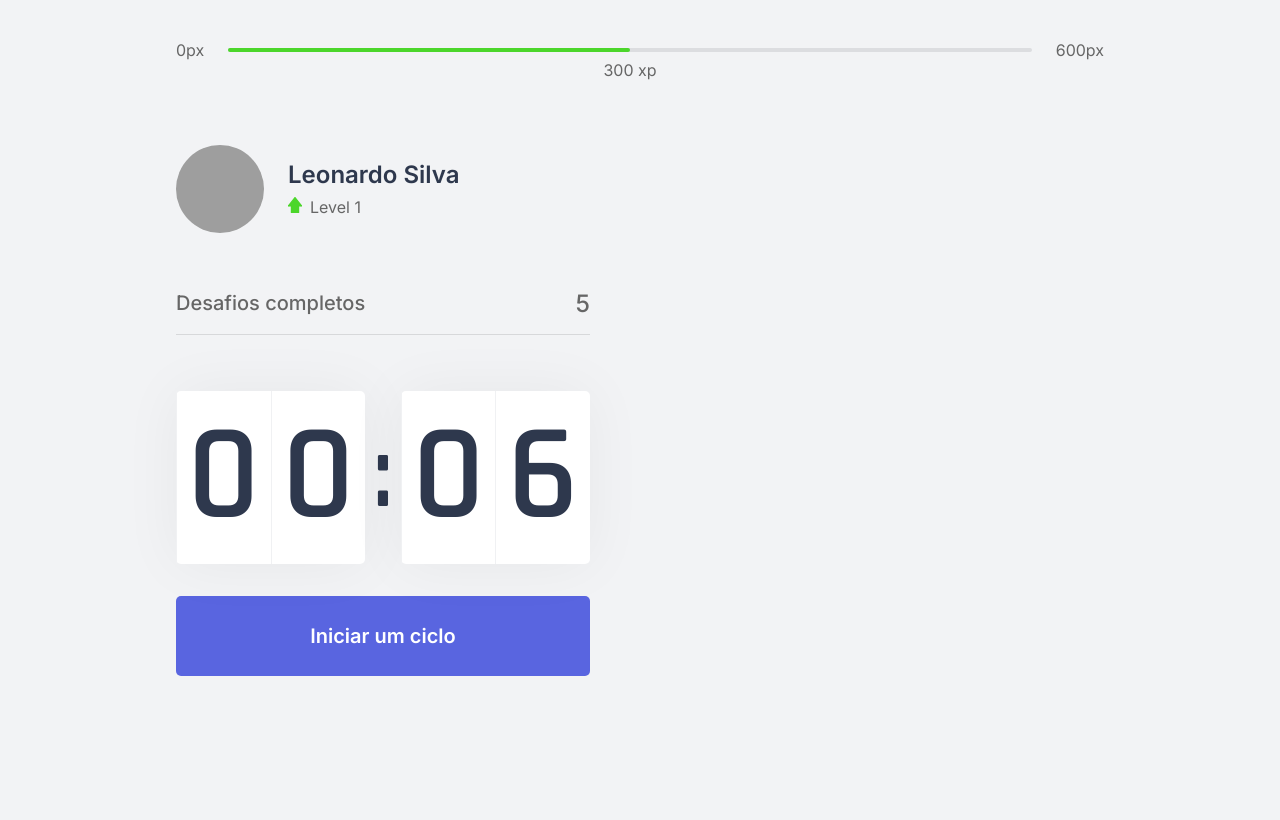
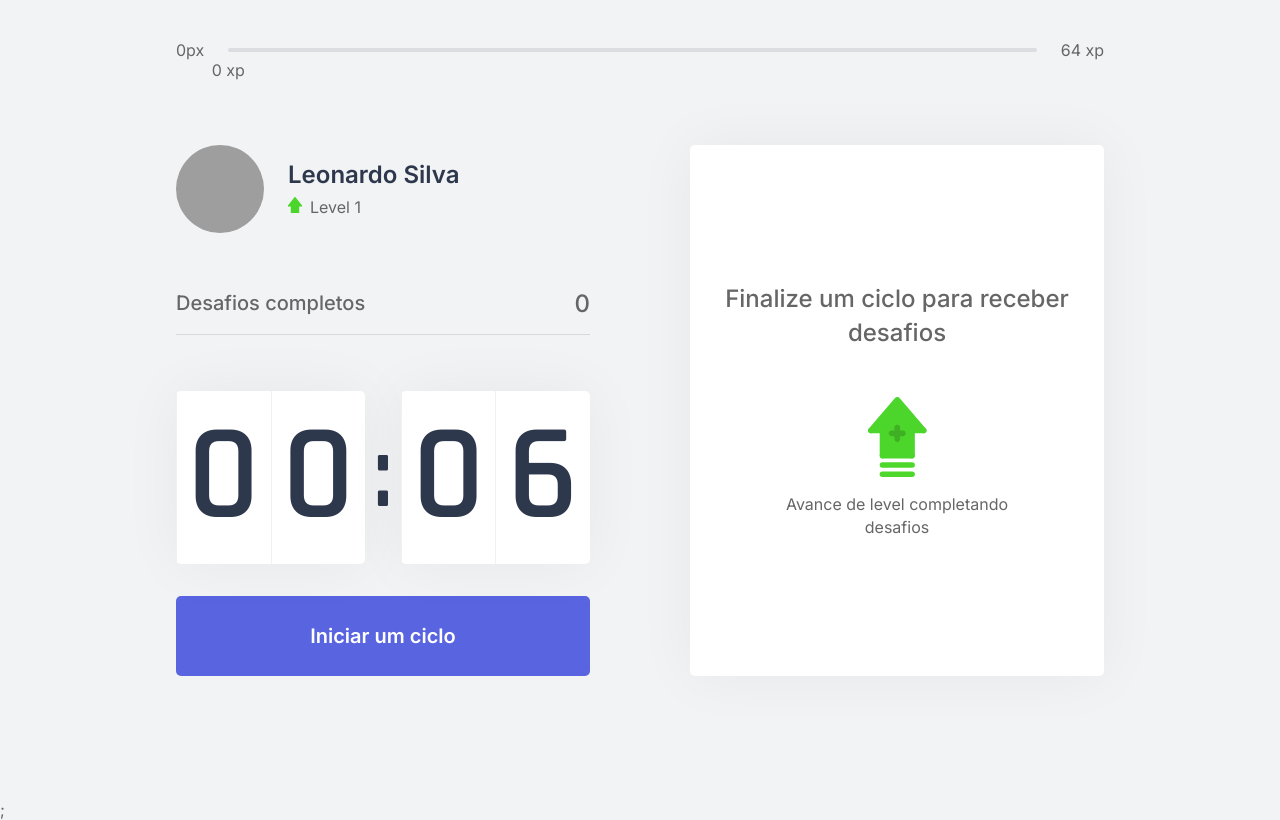
Before and after one commit to leosilva-dev/moveit, a Next.js app: page / in a window 1280 px wide. Built offline with nearby package versions, Linux system fonts and the light colour scheme; grey boxes are pictures that could not be loaded.

Commit message:
Finalização da aula 3

```diff
--- /dev/null
+++ b/challenges.json
@@ -0,0 +1,62 @@
+[
+  {
+    "type": "body",
+    "description": "Estique um de seus braços com a palma da mão virada para frente e puxe os dedos para cima por 10 segundos por mão.",
+    "amount": 80
+  },
+  {
+    "type": "body",
+    "description": "Estique seu braço contra o peito e puxe-o utilizando o outro braço por 10 segundos por braço.",
+    "amount": 60
+  },
+  {
+    "type": "body",
+    "description": "Puxe seu pescoço com a ajuda da mão para a direita e para a esquerda, permanecendo na posição por alguns segundos.",
+    "amount": 70
+  },
+  {
+    "type": "body",
+    "description": "Com as duas mãos na parte de trás da cabeça, leve-a para baixo, alongando a parte de trás da região.",
+    "amount": 60
+  },
+  {
+    "type": "body",
+    "description": "Cruze as pernas e desça com as mãos esticadas em direção ao chão. Repita o movimento com a outra perna na frente.",
+    "amount": 100
+  },
+  {
+    "type": "body",
+    "description": "Sentado, abra as pernas e tente encostar as palmas das mãos no chão, repita 3 vezes por 5 segundos.",
+    "amount": 80
+  },
+  {
+    "type": "body",
+    "description": "Puxe o joelho de encontro ao peito e segure, troque de perna após 10 segundos.",
+    "amount": 50
+  },
+  {
+    "type": "body",
+    "description": "Sentado, cruze uma perna e incline seu tronco à frente, troque de perna após 10 segundos.",
+    "amount": 80
+  },
+  {
+    "type": "eye",
+    "description": "Sentado, feche os olhos e cubra-os com as palmas da mão durante 2 minutos, depois abra normalmente.",
+    "amount": 90
+  },
+  {
+    "type": "eye",
+    "description": "Em algum ambiente aberto, olhe o mais longe que puder em quatro direções por 3s, mexa apenas os olhos. Repita 3 vezes.",
+    "amount": 140
+  },
+  {
+    "type": "eye",
+    "description": "Usando os polegares, massage a área abaixo das sobrancelhas em movimentos circulares por 15 segundos.",
+    "amount": 70
+  },
+  {
+    "type": "body",
+    "description": "Em pé, gire a cintura o máximo que puder para a esquerda, segure por cinco segundos. Repita para a direita.",
+    "amount": 90
+  }
+]
--- /dev/null
+++ b/src/components/ChallengeBox.tsx
@@ -0,0 +1,45 @@
+import { useContext } from 'react'
+import { ChallengesContexts } from '../contexts/ChallengesContexts'
+import styles from '../styles/components/ChallengeBox.module.css'
+
+export function ChallengeBox() {
+
+    const { activeChallenge, resetChallenge } = useContext(ChallengesContexts)
+
+    return (
+        <div className={styles.ChallengeBoxContainer}>
+            {activeChallenge ? (
+                <div className={styles.ChallengeActive}>
+                    <header>
+                        Ganhe {activeChallenge.amount} xp
+                    </header>
+
+                    <main>
+                        <img src={`icons/${activeChallenge.type}.svg`} />
+                        <strong>Novo desafio</strong>
+                        <p>{activeChallenge.description}
+                        </p>
+                    </main>
+
+                    <footer>
+                        <button type="button" className={styles.challengeFailedButton} onClick={resetChallenge}>
+                            Falhei
+                        </button>
+
+                        <button type="button" className={styles.challengeSucceededButton}>
+                            Completei
+                        </button>
+                    </footer>
+                </div>
+            ) : (
+                    <div className={styles.ChallengeNotActive}>
+                        <strong>Finalize um ciclo para receber desafios</strong>
+                        <p>
+                            <img src="icons/level-up.svg" alt="Level Up" />
+                        Avance de level completando desafios
+                    </p>
+                    </div>
+                )}
+        </div>
+    )
+}
--- a/src/components/CompletedChallenges.tsx
+++ b/src/components/CompletedChallenges.tsx
@@ -1,10 +1,14 @@
+import { useContext } from 'react'
+import { ChallengesContexts } from '../contexts/ChallengesContexts'
 import styles from '../styles/components/CompletedChallenges.module.css'
 
 export function CompletedChallenges() {
+    const { challengesCompleted } = useContext(ChallengesContexts)
+
     return (
         <div className={styles.completedChallengesContainer}>
             <span>Desafios completos</span>
-            <span>5</span>
+            <span>{challengesCompleted}</span>
         </div>
     )
 }
--- a/src/components/Countdown.tsx
+++ b/src/components/Countdown.tsx
@@ -1,9 +1,12 @@
-import { useState, useEffect } from 'react'
+import { useState, useEffect, useContext } from 'react'
+import { ChallengesContexts } from '../contexts/ChallengesContexts'
 import styles from '../styles/components/Countdown.module.css'
 
 let countdownTimeout: NodeJS.Timeout
 
 export function Countdown() {
+    const { startNewChallenge } = useContext(ChallengesContexts)
+
     const [time, setTime] = useState(0.1 * 60)
     const [isActive, setisActive] = useState(false)
     const [hasFinished, setHasFinished] = useState(false)
@@ -32,6 +35,7 @@ export function Countdown() {
         } else if (isActive && time === 0) {
             setHasFinished(true)
             setisActive(false)
+            startNewChallenge()
         }
     }, [isActive, time])
 
--- a/src/components/Experience.tsx
+++ b/src/components/Experience.tsx
@@ -1,17 +1,23 @@
+import { useContext } from 'react';
+import { ChallengesContexts } from '../contexts/ChallengesContexts';
 import styles from '../styles/components/ExperienceBar.module.css';
 
 export function ExperienceBar() {
+    const { currentExperience, experienceToNextLevel } = useContext(ChallengesContexts)
+
+    const percentToNextLevel = Math.round(currentExperience * 100) / experienceToNextLevel
+
     return (
         <header className={styles.experienceBar}>
             <span>0px</span>
             <div>
-                <div style={{ width: '50%' }}>
-                    <span className={styles.currentExperience} style={{ left: '50%' }}>
-                        300 xp
+                <div style={{ width: `${percentToNextLevel}%` }}>
+                    <span className={styles.currentExperience} style={{ left: `${percentToNextLevel}%` }}>
+                        {currentExperience} xp
                     </span>
                 </div>
             </div>
-            <span>600px</span>
+            <span>{experienceToNextLevel} xp</span>
         </header>
     )
 }
--- /dev/null
+++ b/src/contexts/ChallengesContexts.tsx
@@ -0,0 +1,65 @@
+import { createContext, ReactNode, useState } from 'react'
+import challenges from '../../challenges.json'
+
+interface Challenge {
+    type: 'body' | 'eye',
+    description: string,
+    amount: number
+
+}
+
+interface ChallengesContextsData {
+    level: number,
+    currentExperience: number,
+    challengesCompleted: number,
+    activeChallenge: Challenge,
+    experienceToNextLevel: number,
+    levelUp: () => void,
+    startNewChallenge: () => void,
+    resetChallenge: () => void
+}
+
+interface ChallengesProviderProps {
+    children: ReactNode
+}
+
+export const ChallengesContexts = createContext({} as ChallengesContextsData)
+
+export function ChallengesProvider({ children }: ChallengesProviderProps) {
+    const [level, setLevel] = useState(1)
+    const [currentExperience, setCurrentExperience] = useState(0)
+    const [challengesCompleted, setChallengesCompleted] = useState(0)
+    const [activeChallenge, setActiveChallenge] = useState(null)
+
+    const experienceToNextLevel = Math.pow((level + 1) * 4, 2)
+
+    function levelUp() {
+        setLevel(level + 1)
+    }
+
+    function startNewChallenge() {
+        const randomChallengeIndex = Math.floor(Math.random() * challenges.length)
+        const challenge = challenges[randomChallengeIndex]
+        setActiveChallenge(challenge)
+    }
+
+    function resetChallenge() {
+        setActiveChallenge(null)
+    }
+
+    return (
+        <ChallengesContexts.Provider
+            value={{
+                level,
+                currentExperience,
+                challengesCompleted,
+                activeChallenge,
+                experienceToNextLevel,
+                levelUp,
+                startNewChallenge,
+                resetChallenge
+            }}>
+            {children}
+        </ChallengesContexts.Provider>
+    )
+}
--- a/src/pages/_app.tsx
+++ b/src/pages/_app.tsx
@@ -1,8 +1,12 @@
 import '../styles/global.css';
-
+import { ChallengesProvider } from '../contexts/ChallengesContexts'
 
 function MyApp({ Component, pageProps }) {
-    return <Component {...pageProps} />;
+    return (
+        <ChallengesProvider>
+            <Component {...pageProps} />;
+        </ChallengesProvider>
+    )
 }
 
 export default MyApp;
--- a/src/pages/index.tsx
+++ b/src/pages/index.tsx
@@ -5,6 +5,7 @@ import { Profile } from "../components/Profile";
 import styles from '../styles/pages/Home.module.css'
 
 import Head from 'next/head'
+import { ChallengeBox } from "../components/ChallengeBox";
 
 export default function Home() {
     return (
@@ -21,7 +22,7 @@ export default function Home() {
                     <Countdown />
                 </div>
                 <div>
-
+                    <ChallengeBox />
                 </div>
             </section>
         </div>
--- /dev/null
+++ b/src/styles/components/ChallengeBox.module.css
@@ -0,0 +1,106 @@
+.ChallengeBoxContainer{
+    height: 100%;
+    background: var(--white);
+    border-radius: 5px;
+    box-shadow: 0 0 60px rgba(0, 0, 0, 0.05);
+    padding: 1.5rem 2rem;
+
+    display: flex;
+    flex-direction: column;
+    align-items: center;
+    justify-content: center;
+    text-align: center;
+}
+
+.ChallengeNotActive{
+    display: flex;
+    flex-direction: column;
+    align-items: center;
+}
+
+.ChallengeNotActive strong{
+    font-size: 1.5rem;
+    font-weight: 500;
+    line-height: 1.4;
+}
+
+.ChallengeNotActive p{
+    display: flex;
+    flex-direction: column;
+    align-items: center;
+    line-height: 1.4;
+    max-width: 70%;
+    margin-top: 3rem;
+}
+
+.ChallengeNotActive p img{
+    margin-bottom: 1rem;
+}
+
+.ChallengeActive{
+    height: 100%;
+    display: flex;
+    flex-direction: column;
+}
+
+.ChallengeActive header{
+    color: var(--blue);
+    font-weight: 600;
+    font-size: 1.25rem;
+    padding: 0 2rem 1.25rem;
+    border-bottom: 1px solid var(--gray-line);
+}
+
+.ChallengeActive main{
+    flex: 1;
+    display: flex;
+    flex-direction: column;
+    align-items: center;
+    justify-content: center;
+}
+
+.ChallengeActive main strong{
+    font-weight: 600;
+    font-size: 2rem;
+    color: var(--title);
+    margin: 1.5rem 0 1rem;
+}
+
+.ChallengeActive main p{
+    line-height: 1.5;
+}
+
+.ChallengeActive footer{
+    display: grid;
+    grid-template-columns: 1fr 1fr;
+    gap: 1rem;
+}
+
+.ChallengeActive footer button{
+    height: 3rem;
+    display: flex;
+    align-items: center;
+    justify-content: center;
+
+    border: 0;
+    border-radius: 5px;
+    color: var(--white);
+    font-size: 1rem;
+    font-weight: 600;
+
+    transition: filter 0.2s;
+}
+
+.ChallengeActive footer button.challengeFailedButton{
+    background: var(--red);
+}
+
+
+
+.ChallengeActive footer button.challengeSucceededButton{
+    background: var(--green);
+}
+
+.ChallengeActive footer button:hover{
+    filter: brightness(0.9)
+}
```
